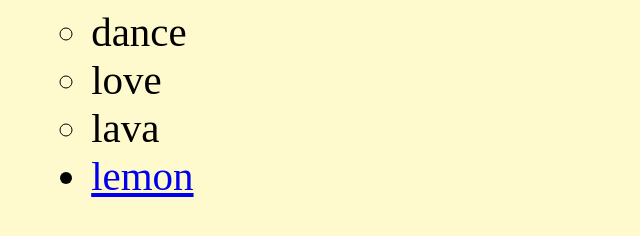
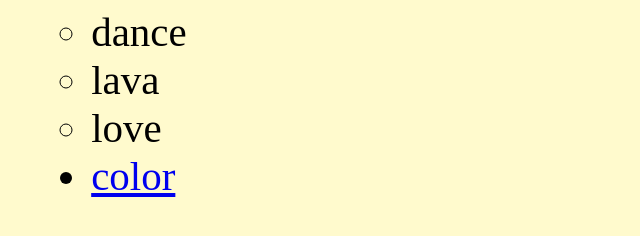
Before and after one commit to s9a/cascade, a plain HTML site: page index.html in a window 1280 px wide. Shown: the part 176-412 px from the top of the page, without its empty margins (0-640 px from the left). Drawn offline with Linux system fonts and the light colour scheme.

Commit message:
color (#2)

```diff
--- a/index.html
+++ b/index.html
@@ -14,8 +14,8 @@
   <ul style="font-size:1.6em;list-style:circle">
     <li>thunder
     <li>dance
+    <li>lava
     <li>love
-    <li>lava
-    <li style="list-style:disc"><a href="https://s9a.page/lemon">lemon</a>
+    <li style="list-style:disc"><a href="https://s9a.page/lemon">color</a>
   </ul>
 </article>
```
